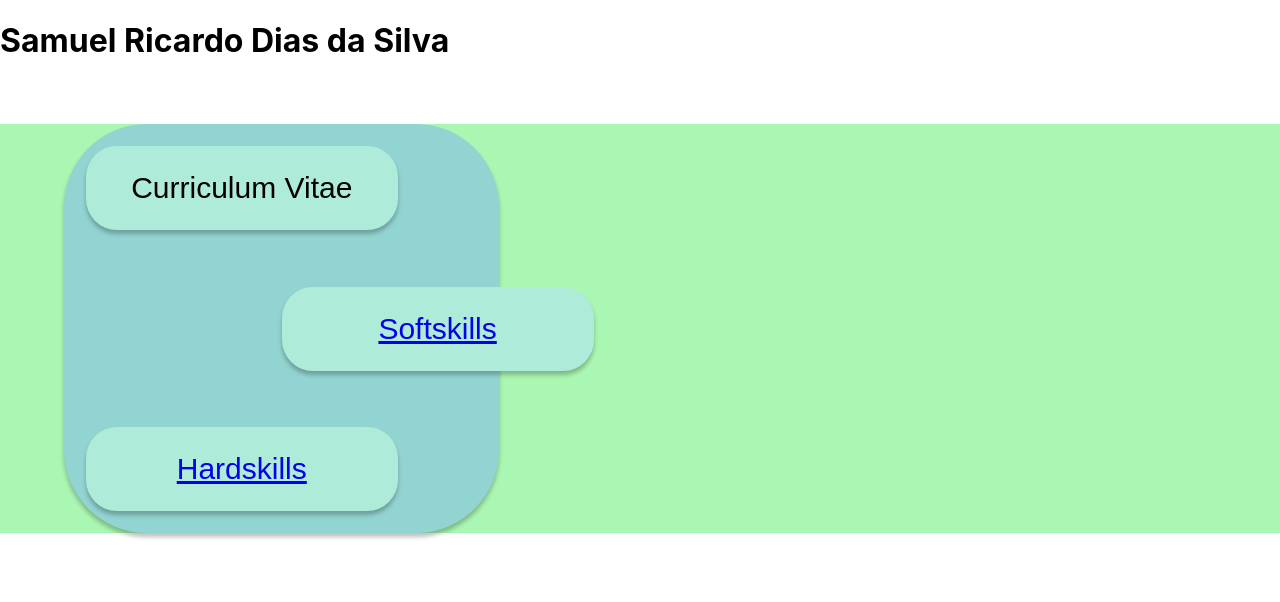
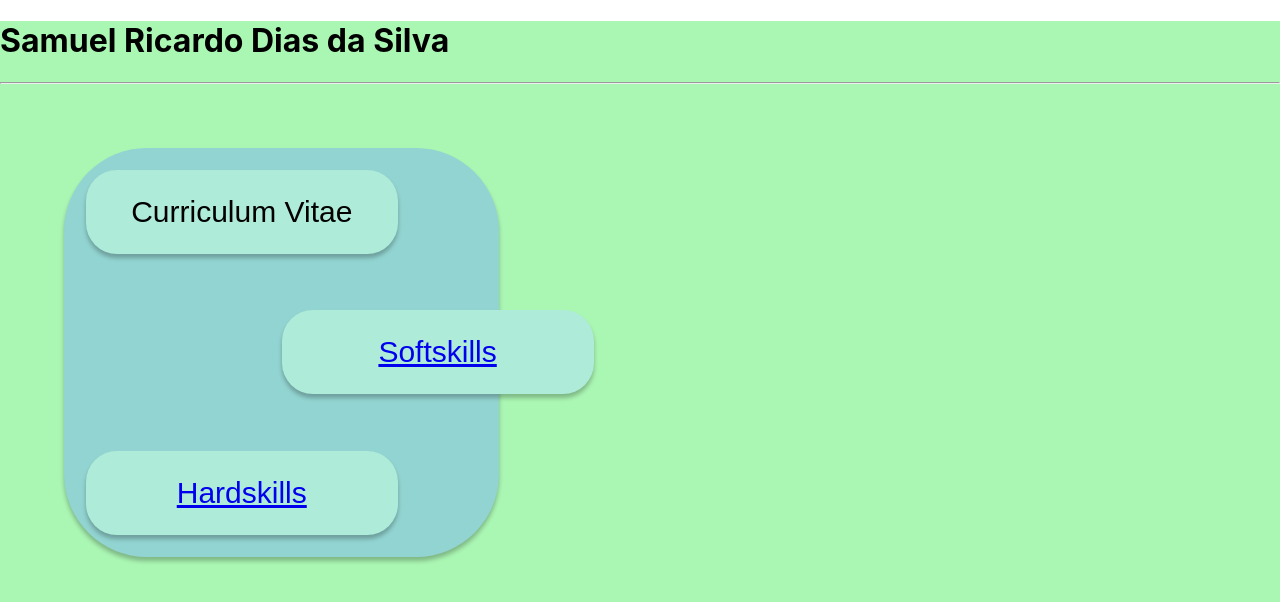
Before and after one commit to SamuelRicardoDS/curriculum, a React (Create React App) app: page / in a window 1280 px wide. Shown: the top 602 px of the page. Built offline with nearby package versions, Linux system fonts and the light colour scheme.

Commit message:
arrumando coisa ou outra

```diff
--- a/src/components/Homebuttons/style.css
+++ b/src/components/Homebuttons/style.css
@@ -1,6 +1,10 @@
-.page {
-    background-color: #AAF6B3;
-}
+/* .page {
+    background: #AAF6B3;
+    position: relative;
+    background-size: cover;
+    height: 100vh;
+    width: 100vw;
+} */
 
 .Bodybuttons {
     margin: 5%;
--- /dev/null
+++ b/src/components/Hometitle/index.js
@@ -0,0 +1,13 @@
+import './style.css'
+import React from 'react'
+
+function Hometitle() {
+    return(
+        <div>
+            <h1> Samuel Ricardo Dias da Silva</h1>
+            <hr></hr>
+        </div>
+    )
+}
+
+export default Hometitle
--- a/src/pages/Home/index.js
+++ b/src/pages/Home/index.js
@@ -1,11 +1,13 @@
 import React from "react";
-import { Link } from "react-router-dom";
 import Homebuttons from "../../components/Homebuttons";
+import Hometitle from "../../components/Hometitle";
+import './style.css'
+
 
 function Home() {
     return(
         <div className="App">
-            <h1>Samuel Ricardo Dias da Silva</h1>
+            <Hometitle/>
             <Homebuttons/>
         </div>
     )
--- /dev/null
+++ b/src/pages/Home/style.css
@@ -0,0 +1,7 @@
+.App {
+    background-color: #AAF6B3;
+    position: relative;
+    height: 100vh;
+    width: 100vw;
+    background-size: cover;
+}
--- a/src/pages/Softskills/index.js
+++ b/src/pages/Softskills/index.js
@@ -1,6 +1,5 @@
 import React from "react"
 import { Link } from "react-router-dom"
-
 
 function Soft() {
     return(
```
Also changed, not shown: src/components/Hometitle/style.css (added).
